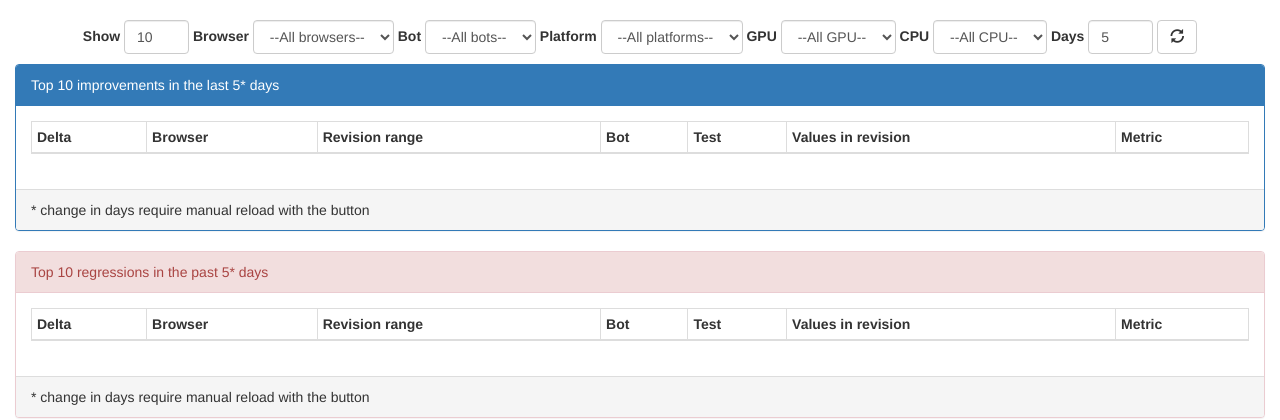
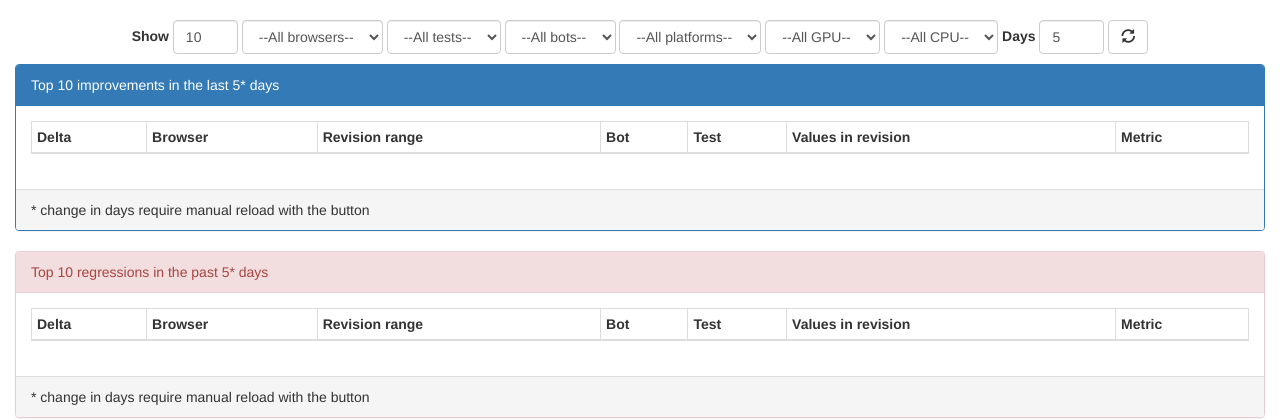
Before and after one commit to Igalia/browserperfdash, a Django app: page / in a window 1280 px wide. Shown: the part 52-472 px from the top of the page. Run offline with Django 3.2, Linux system fonts and the light colour scheme; data that the repository does not hold is empty; some libraries are stand-ins or nearby versions.

Commit message:
Add in filtering by test to home page

```diff
--- a/dashboard/serializers.py
+++ b/dashboard/serializers.py
@@ -1,5 +1,5 @@
 from rest_framework import serializers
-from .models import BotReportData, Browser, Bot, Platform, GPUType, CPUArchitecture
+from .models import BotReportData, Browser, Bot, Platform, GPUType, CPUArchitecture, Test
 import datetime
 import pytz
 import json
@@ -48,6 +48,11 @@ class CPUArchitectureListSerializer(serializers.ModelSerializer):
         fields = ('id', 'name')
 
 
+class TestListListSerializer(serializers.ModelSerializer):
+    class Meta:
+        model = Test
+        fields = ('id', 'description')
+
 class BotResultMinimalSerializer(serializers.ModelSerializer):
 
     class Meta:
--- a/dashboard/static/js/dashboard.module.js
+++ b/dashboard/static/js/dashboard.module.js
@@ -24,14 +24,19 @@ app.factory('cpuArchFactory', function($resource) {
     return $resource('/dash/cpu');
 });
 
+app.factory('testFactory', function($resource) {
+    return $resource('/dash/test');
+});
+
 app.controller('AppController', function($scope, botReportsFactory, browserFactory,
                                          botFactory, platformFactory, gpuFactory,
-                                         cpuArchFactory, $interval) {
+                                         cpuArchFactory, testFactory,  $interval) {
     $scope.browsers = browserFactory.query();
     $scope.bots = botFactory.query();
     $scope.platforms = platformFactory.query();
     $scope.gpus = gpuFactory.query();
     $scope.cpus = cpuArchFactory.query();
+    $scope.tests = testFactory.query();
     $scope.updateOtherCombos = function () {
         if ( !$scope.selectedBot ) {
             $scope.selectedPlatform = '';
@@ -51,12 +56,13 @@ app.controller('AppController', function($scope, botReportsFactory, browserFacto
 
 app.controller('DeltaController', function($scope, botReportsFactory, browserFactory,
                                            botFactory, platformFactory, gpuFactory,
-                                           cpuArchFactory, $interval) {
+                                           cpuArchFactory, testFactory, $interval) {
     $scope.browsers = browserFactory.query();
     $scope.bots = botFactory.query();
     $scope.platforms = platformFactory.query();
     $scope.gpus = gpuFactory.query();
     $scope.cpus = cpuArchFactory.query();
+    $scope.tests = testFactory.query();
     $scope.updateOtherCombos = function () {
         if ( !$scope.selectedBot ) {
             $scope.selectedPlatform = '';
--- a/dashboard/templates/index.html
+++ b/dashboard/templates/index.html
@@ -15,21 +15,24 @@
                                        data-ng-model="listLimit" class="form-control" style="width: 65px;" id="listLimit">
                             </div>
                             <div class="form-group">
-                                <label for="browsers">Browser</label>
                                 <select name="browser" class="form-control" ng-model="selectedBrowser"
                                         ng-options="x.name for x in browsers">
                                     <option value="">--All browsers--</option>
                                 </select>
                             </div>
                             <div class="form-group">
-                                <label for="bot">Bot</label>
+                                <select name="test" class="form-control" ng-model="selectedTest"
+                                        ng-options="x.id for x in tests">
+                                    <option value="">--All tests--</option>
+                                </select>
+                            </div>
+                            <div class="form-group">
                                 <select name="bot" class="form-control" ng-model="selectedBot"
                                         ng-options="bot.name for bot in bots" ng-change="updateOtherCombos()">
                                     <option value="">--All bots--</option>
                                 </select>
                             </div>
                             <div class="form-group">
-                                <label for="platform">Platform</label>
                                 <select name="platform" class="form-control" ng-model="selectedPlatform" ng-disabled="selectedBot">
                                     <option value="">--All platforms--</option>
                                     <option ng-repeat="x in platforms" value="{{ x.name }}">{{ x.name }}</option>
@@ -38,7 +41,6 @@
                                 </select>
                             </div>
                             <div class="form-group">
-                                <label for="platform">GPU</label>
                                 <select name="gpu" class="form-control" ng-model="selectedGPU" ng-disabled="selectedBot">
                                     <option value="">--All GPU--</option>
                                     <option ng-repeat="x in gpus" value="{{ x.name }}">{{ x.name }}</option>
@@ -47,7 +49,6 @@
                                 </select>
                             </div>
                             <div class="form-group">
-                                <label for="cpu">CPU</label>
                                 <select class="form-control" ng-model="selectedCPU" ng-disabled="selectedBot">
                                     <option value="">--All CPU--</option>
                                     <option ng-repeat="x in cpus" value="{{ x.name }}">{{ x.name }}</option>
@@ -83,7 +84,7 @@
                                 </thead>
                                 <tbody>
 
-                                <tr ng-repeat="data in reports | filter: { browser: selectedBrowser.id }
+                                <tr ng-repeat="data in reports | filter: {root_test: selectedTest} | filter: { browser: selectedBrowser.id }
                         | filter: {bot: selectedBot.name} | filter: {cpu_arch:selectedCPU}
                         | filter: {platform: selectedPlatform } | filter: {gpu_type: selectedGPU} | orderBy: '-delta'
                         | filter: {bot_enabled:true} | filter: {is_improvement: true} | limitTo:listLimit "
@@ -139,7 +140,7 @@
                                 </thead>
                                 <tbody>
 
-                                <tr ng-repeat="data in reports | filter: { browser: selectedBrowser.id }
+                                <tr ng-repeat="data in reports | filter: {root_test:selectedTest} | filter: { browser: selectedBrowser.id }
                         | filter: {bot: selectedBot.name} | filter: {cpu_arch:selectedCPU}
                         | filter: {platform: selectedPlatform } | filter: {gpu_type: selectedGPU}
                         | filter: {is_improvement: false} | filter: {bot_enabled:true}
--- a/dashboard/urls.py
+++ b/dashboard/urls.py
@@ -8,9 +8,10 @@ urlpatterns = [
     url(r'^bot-report', BotReportView.as_view()),
     url(r'^browser/$', BrowsersList.as_view(), name='browser-list'),
     url(r'^bot/$', BotsList.as_view(), name='bots-list'),
-    url(r'^platform/$', PlatformList.as_view(), name='platforms-list'),
-    url(r'^gpu/$', GPUTypeList.as_view(), name='bots-list'),
-    url(r'^cpu/$', CPUArchitectureList.as_view(), name='bots-list'),
+    url(r'^platform/$', PlatformList.as_view(), name='platform-list'),
+    url(r'^gpu/$', GPUTypeList.as_view(), name='gputype-list'),
+    url(r'^cpu/$', CPUArchitectureList.as_view(), name='cpuarch-list'),
+    url(r'^test/$', TestList.as_view(), name='test-list'),
     url(r'^report/$', BotDataReportListView.as_view()),
     url(r'^report/(?P<pk>\d+)$', BotDataReportDetailView.as_view()),
     url(r'^report/test/(?P<pk>\d+)$', BotResultsForTestListView.as_view()),
--- a/dashboard/views.py
+++ b/dashboard/views.py
@@ -90,6 +90,11 @@ class CPUArchitectureList(generics.ListAPIView):
     queryset = CPUArchitecture.objects.filter(enabled=True)
     serializer_class = CPUArchitectureListSerializer
 
+
+class TestList(generics.ListAPIView):
+    model = Test
+    queryset = Test.objects.filter(enabled=True)
+    serializer_class = TestListListSerializer
 
 class DefaultHomeView(ListView):
     template_name="index.html"
```
